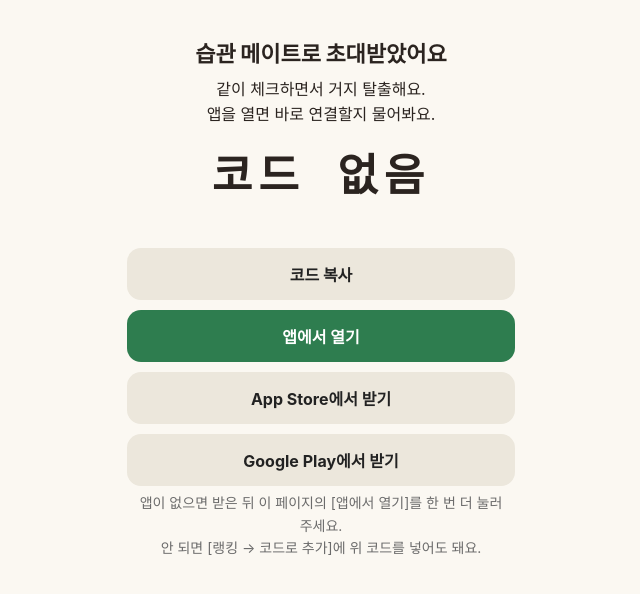
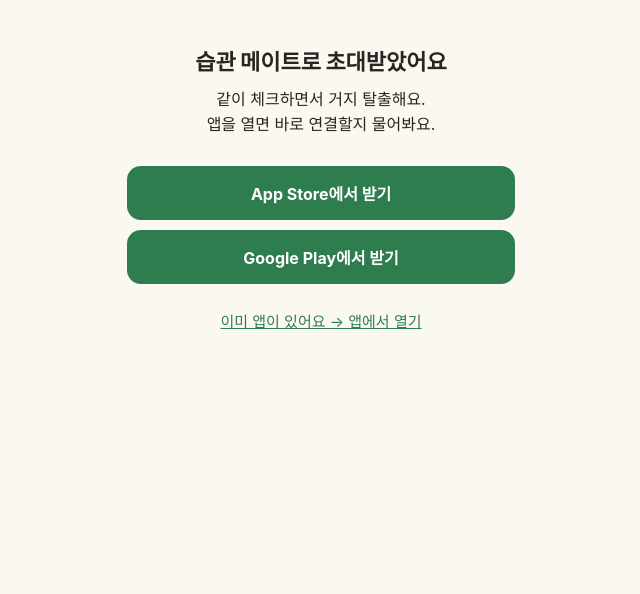
Before and after one commit to seungsoos/habit-rich-future, a plain HTML site: page i/index.html in a window 1280 px wide. Shown: the whole page, without its empty margins (319-959 px from the left). Drawn offline with Linux system fonts and the light colour scheme.

Commit message:
fix(web): 초대 페이지 — 큰 코드·복사 버튼 빼고 기기별 스토어 버튼 하나 + [이미 앱이 있어요] + 맨 아래 작은 코드 한 줄 (#218-2)
Co-Authored-By: Claude Opus 5.5 <noreply@anthropic.com>
Claude-Session: https://claude.ai/code/session_016XqTMnDyscNpRdtT925LuW

```diff
--- a/i/index.html
+++ b/i/index.html
@@ -8,31 +8,27 @@
 <meta name="robots" content="noindex">
 <link rel="stylesheet" href="../style.css">
 <style>
-  .inv { max-width: 420px; margin: 0 auto; padding: 40px 16px 56px; text-align: center; }
-  .inv h1 { font-size: 22px; margin: 0 0 8px; }
+  .inv { max-width: 420px; margin: 0 auto; padding: 48px 16px 40px; text-align: center; }
+  .inv h1 { font-size: 22px; margin: 0 0 10px; }
   .inv p { margin: 6px 0; line-height: 1.6; }
-  .code { font: 800 44px/1.1 ui-monospace, SFMono-Regular, Menlo, monospace; letter-spacing: 6px; margin: 24px 0 8px; user-select: all; }
-  .row { display: flex; flex-direction: column; gap: 10px; margin-top: 20px; }
-  .row a, .row button { display: block; padding: 14px; border-radius: 14px; font-size: 16px; font-weight: 700; text-decoration: none; border: 0; cursor: pointer; }
+  .row { display: flex; flex-direction: column; gap: 10px; margin-top: 28px; }
+  .row a { display: block; padding: 15px; border-radius: 14px; font-size: 16px; font-weight: 700; text-decoration: none; }
   .pri { background: #2E7D4F; color: #fff; }
-  .sec { background: #ECE7DC; color: #222; }
-  .hint { font-size: 14px; color: #6b6b6b; }
-  .copied { font-size: 14px; color: #2E7D4F; min-height: 20px; }
+  .have { display: inline-block; margin-top: 18px; font-size: 15px; color: #2E7D4F; text-decoration: underline; padding: 8px; }
+  .fine { margin-top: 40px !important; font-size: 12px; color: #8a8a8a; }
+  [hidden] { display: none !important; }
 </style>
 </head>
 <body>
 <main class="inv">
   <h1>습관 메이트로 초대받았어요</h1>
   <p>같이 체크하면서 거지 탈출해요.<br>앱을 열면 바로 연결할지 물어봐요.</p>
-  <div class="code" id="code">------</div>
-  <div class="copied" id="copied"></div>
   <div class="row">
-    <button class="sec" id="copy" type="button">코드 복사</button>
-    <a class="pri" id="open" href="#">앱에서 열기</a>
-    <a class="sec" id="ios" href="#" rel="noopener">App Store에서 받기</a>
-    <a class="sec" id="aos" href="#" rel="noopener">Google Play에서 받기</a>
+    <a class="pri" id="ios" href="#" rel="noopener" hidden>App Store에서 받기</a>
+    <a class="pri" id="aos" href="#" rel="noopener" hidden>Google Play에서 받기</a>
   </div>
-  <p class="hint">앱이 없으면 받은 뒤 이 페이지의 [앱에서 열기]를 한 번 더 눌러 주세요.<br>안 되면 [랭킹 → 코드로 추가]에 위 코드를 넣어도 돼요.</p>
+  <a class="have" id="open" href="#">이미 앱이 있어요 → 앱에서 열기</a>
+  <p class="fine" id="fine" hidden>연결이 안 되면 [랭킹 → 코드로 추가]에 <span id="code"></span></p>
 </main>
 <script>
 (function () {
@@ -42,30 +38,29 @@
   var c = (new URLSearchParams(location.search).get('c') || '').toUpperCase().replace(/[^0-9A-Z]/g, '').slice(0, 6);
   if (!ok.test(c)) c = '';
   var $ = function (id) { return document.getElementById(id); };
-  $('code').textContent = c || '코드 없음';
+  var ua = navigator.userAgent;
+  var isAndroid = /Android/i.test(ua);
+  var isIOS = /iPhone|iPad|iPod/i.test(ua) || (/Macintosh/.test(ua) && navigator.maxTouchPoints > 1);
   $('open').href = 'habitrich://invite' + (c ? '?c=' + c : '');
   $('ios').href = 'https://apps.apple.com/app/apple-store/id6820009070?pt=129197102&mt=8&ct=invite';
   $('aos').href = 'https://play.google.com/store/apps/details?id=com.habitrich.app&referrer=' + encodeURIComponent('utm_source=invite&utm_medium=web' + (c ? '&utm_content=' + c : ''));
+  // 기기별 메인 버튼: 안드로이드 = Play · iOS = App Store · PC = 둘 다
+  if (!isIOS) $('aos').hidden = false;
+  if (!isAndroid) $('ios').hidden = false;
+  if (c) { $('code').textContent = c; $('fine').hidden = false; }
   var quiet = location.protocol === 'file:' || /^(localhost|127\.0\.0\.1)$/.test(location.hostname);
   var wid; try { wid = localStorage.getItem('ft_wid'); if (!wid) { wid = Math.random().toString(36).slice(2) + Date.now().toString(36); localStorage.setItem('ft_wid', wid); } } catch (e) { wid = 'anon' + Date.now().toString(36); }
-  // 계측: 숫자·정해진 값만(코드는 보내지 않음) — page 'invite', to 1 앱 열기 · 2 iOS · 3 안드로이드 · 4 복사
+  // 계측: 숫자·정해진 값만(코드는 보내지 않음) — page 'invite', to 1 앱 열기 · 2 iOS · 3 안드로이드
   function track(ev, to) {
     if (quiet) return;
     try { fetch(EVENTS.url + '/rest/v1/web_events', { method: 'POST', keepalive: true, headers: { apikey: EVENTS.key, Authorization: 'Bearer ' + EVENTS.key, 'Content-Type': 'application/json', Prefer: 'return=minimal' }, body: JSON.stringify({ wid: wid, ev: ev, props: to ? { page: 'invite', to: to } : { page: 'invite', has_code: c ? 1 : 0 } }) }).catch(function () {}); } catch (e) {}
   }
   track('view');
   // 안드로이드는 바로 Play 로(초대 코드를 설치 경로에 실어 설치 뒤 자동 연결). 한 탭에 한 번만
-  var isAndroid = /Android/i.test(navigator.userAgent);
   if (isAndroid && c) { try { if (!sessionStorage.getItem('inv_go')) { sessionStorage.setItem('inv_go', '1'); track('app_click', 3); setTimeout(function () { location.href = $('aos').href; }, 300); } } catch (e) {} }
   $('open').addEventListener('click', function () { track('app_click', 1); });
   $('ios').addEventListener('click', function () { track('app_click', 2); });
   $('aos').addEventListener('click', function () { track('app_click', 3); });
-  $('copy').addEventListener('click', function () {
-    if (!c) return;
-    var done = function () { $('copied').textContent = '복사했어요'; };
-    if (navigator.clipboard) navigator.clipboard.writeText(c).then(done, function () {}); else done();
-    track('app_click', 4);
-  });
 })();
 </script>
 </body>
```
